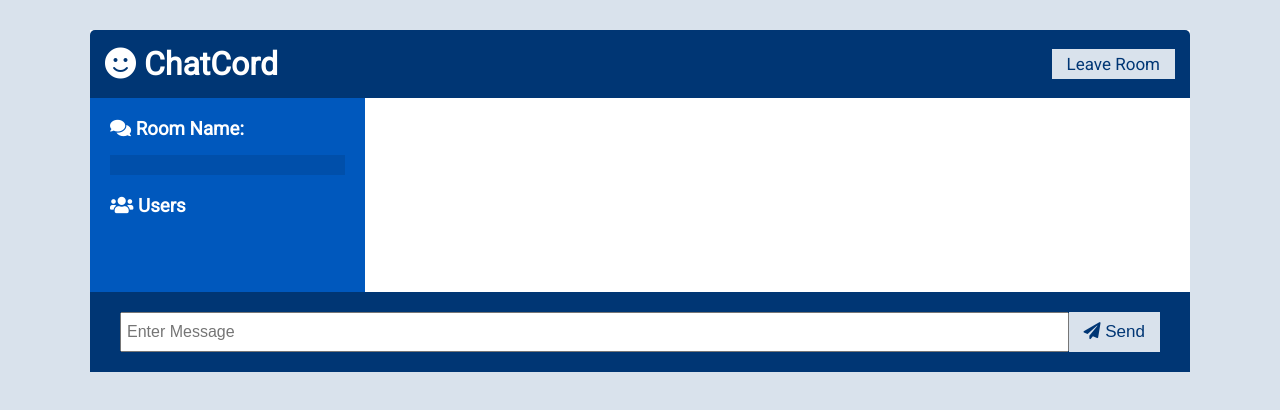
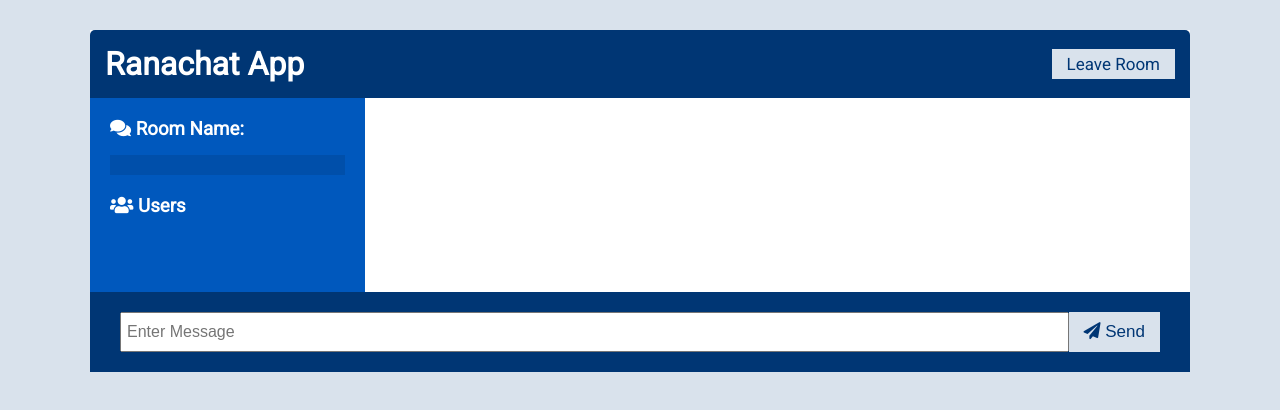
Before and after one commit to owlrana/chat-app, a website: page public/chat.html in a window 1280 px wide. Drawn offline with nearby package versions, Linux system fonts and the light colour scheme; no server answers.

Commit message:
title fix

```diff
--- a/public/chat.html
+++ b/public/chat.html
@@ -5,12 +5,12 @@
   <meta name="viewport" content="width=device-width, initial-scale=1.0">
   <link rel="stylesheet" href="https://cdnjs.cloudflare.com/ajax/libs/font-awesome/5.12.1/css/all.min.css" integrity="sha256-mmgLkCYLUQbXn0B1SRqzHar6dCnv9oZFPEC1g1cwlkk=" crossorigin="anonymous" />
   <link rel="stylesheet" href="css/style.css">
-  <title>ChatCord App</title>
+  <title>Ranachat App</title>
 </head>
 <body>
   <div class="chat-container">
     <header class="chat-header">
-      <h1><i class="fas fa-smile"></i> ChatCord</h1>
+      <h1>Ranachat App</h1>
       <a href="index.html" class="btn">Leave Room</a>
     </header>
     <main class="chat-main">
```
